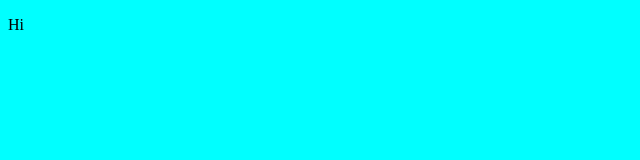
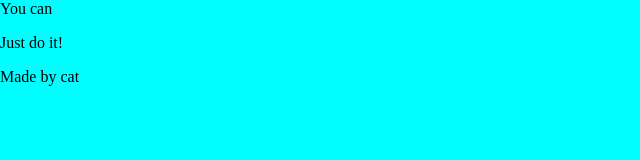
Before and after one commit to Ebroxe/first-project, a plain HTML site: page index.html in a window 1280 px wide. Shown: the whole page, without its empty margins (0-640 px from the left). Drawn offline with Linux system fonts and the light colour scheme.

Commit message:
Добавила детали

```diff
--- a/index.html
+++ b/index.html
@@ -7,6 +7,10 @@
     <link rel="stylesheet" href="./style.css"
 </head>
 <body class="greeting">
-    <p>Hi</p>
+    <header>You can</header>
+    <main>
+        <p>Just do it!</p>
+    </main>
+    <footer>Made by cat</footer>
 </body>
 </html>
--- a/style.css
+++ b/style.css
@@ -1,3 +1,7 @@
+body {
+    margin: 0;
+}
+
 .greeting {
     background-color: aqua;
 }
```
